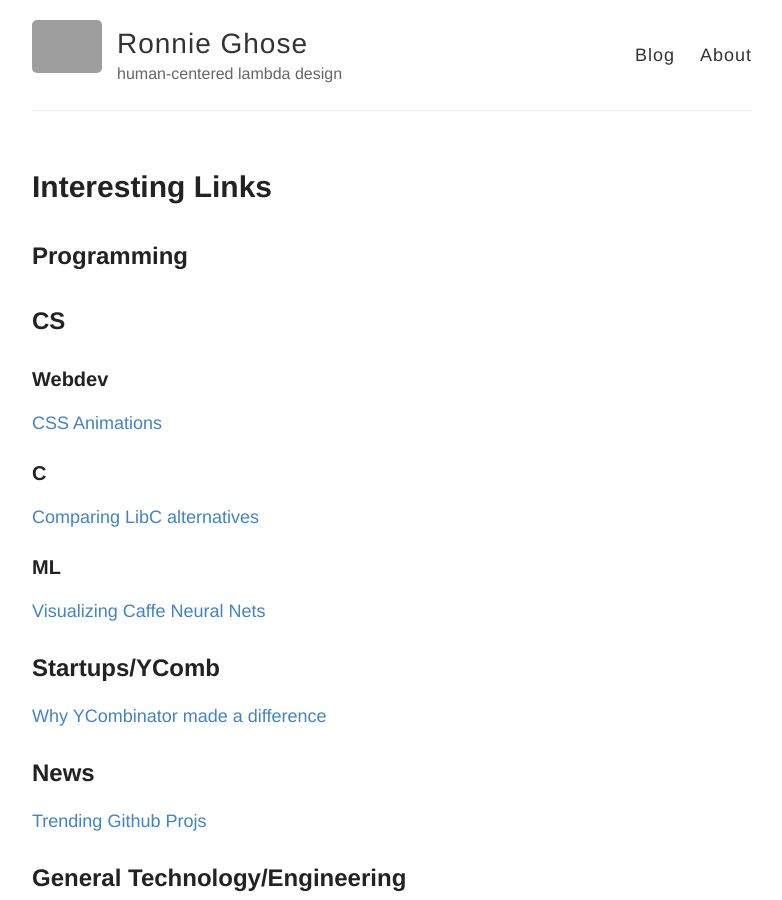
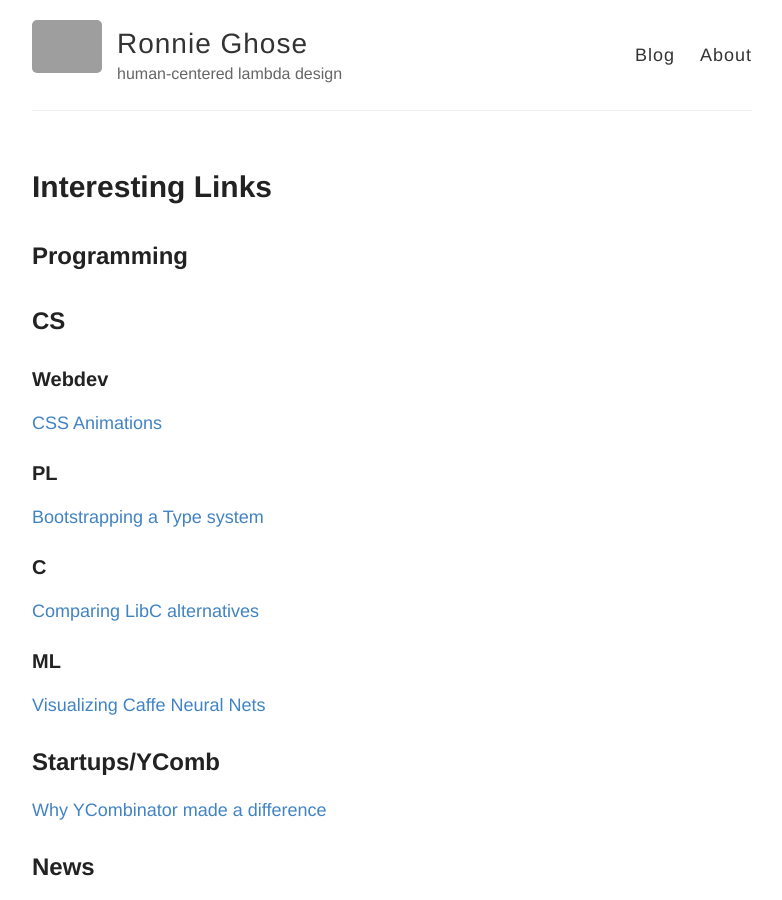
Before and after one commit to RONNCC/ronncc.github, a Jekyll site: the page built from _posts/2016-1-1-InterestingLinks.md, in a window 1280 px wide and 900 px high. Shown: the whole window, without its empty margins (248-1030 px from the left). Built offline with Jekyll 4.4.1, drawn with Linux system fonts in a browser that asks for light colours; comment, search, counter and statistics services are not loaded; grey boxes are pictures that could not be loaded.

Commit message:
Updated 2016-1-1-InterestingLinks.md

```diff
--- a/_posts/2016-1-1-InterestingLinks.md
+++ b/_posts/2016-1-1-InterestingLinks.md
@@ -18,6 +18,9 @@ title: Interesting Links
 
 ### Webdev
 [CSS Animations](http://animista.net/)
+
+### PL
+[Bootstrapping a Type system](http://journal.stuffwithstuff.com/2010/10/29/bootstrapping-a-type-system/)
 
 ### C
 [Comparing LibC alternatives](http://www.etalabs.net/compare_libcs.html)
```
